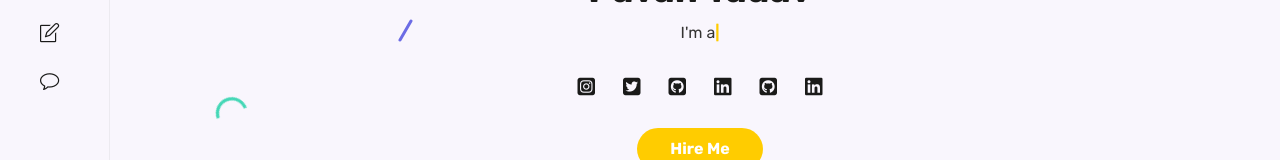
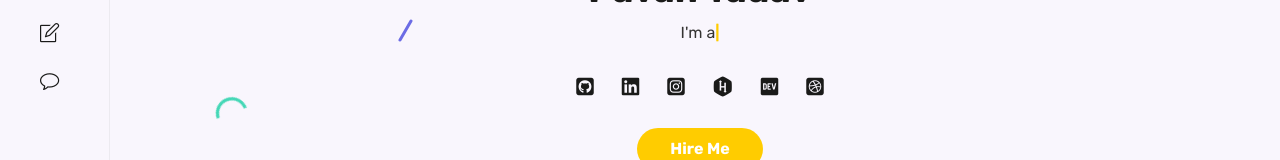
Before and after one commit to pavank0723/pavan_dev_portfolio, a React (Create React App) app: page / in a window 1280 px wide. Shown: the part 438-598 px from the top of the page. Built offline with nearby package versions, Linux system fonts and the light colour scheme; the HTML template or start-up script is replaced by a standard one.

Commit message:
minor changes in HeaderSocial component

```diff
--- a/src/App.js
+++ b/src/App.js
@@ -20,8 +20,8 @@
     <Portfolio />
     <Resume />
     <Blog />
+    <Testimonials />
     <Contact />
-    <Testimonials />
     </main>
   </>
 }
--- a/src/components/home/HeaderSocial.jsx
+++ b/src/components/home/HeaderSocial.jsx
@@ -3,14 +3,6 @@
 const HeaderSocial = () => {
     return (
         <div className='home_socials'>
-            <a href="" className='home_social_link' target="_blank">
-                <i class="fa-brands fa-square-instagram"></i>
-            </a>
-
-            <a href="" className='home_social_link' target="_blank">
-                <i className='fa-brands fa-square-twitter'></i>
-            </a>
-
             <a href="" className='home_social_link' target="_blank">
                 <i className='fa-brands fa-square-github'></i>
             </a>
@@ -18,14 +10,22 @@
             <a href="" className='home_social_link' target="_blank">
                 <i className='fa-brands fa-linkedin'></i>
             </a>
-
             <a href="" className='home_social_link' target="_blank">
-                <i className='fa-brands fa-square-github'></i>
+                <i class="fa-brands fa-square-instagram"></i>
             </a>
 
             <a href="" className='home_social_link' target="_blank">
-                <i className='fa-brands fa-linkedin'></i>
+                <i className='fa-brands fa-hackerrank'></i>
             </a>
+
+            <a href="" className='home_social_link' target="_blank">
+                <i className='fa-brands fa-dev'></i>
+            </a>
+
+            <a href="" className='home_social_link' target="_blank">
+                <i className='fa-brands fa-square-dribbble'></i>
+            </a>
+
 
         </div>
     )
```
